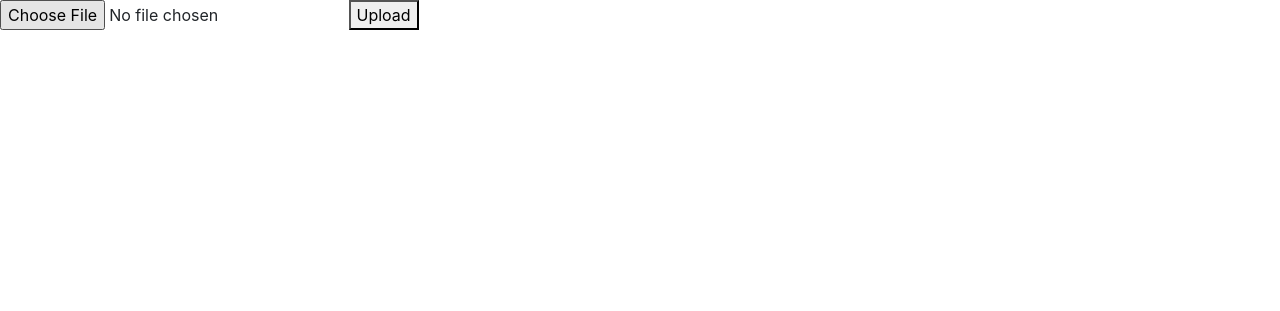
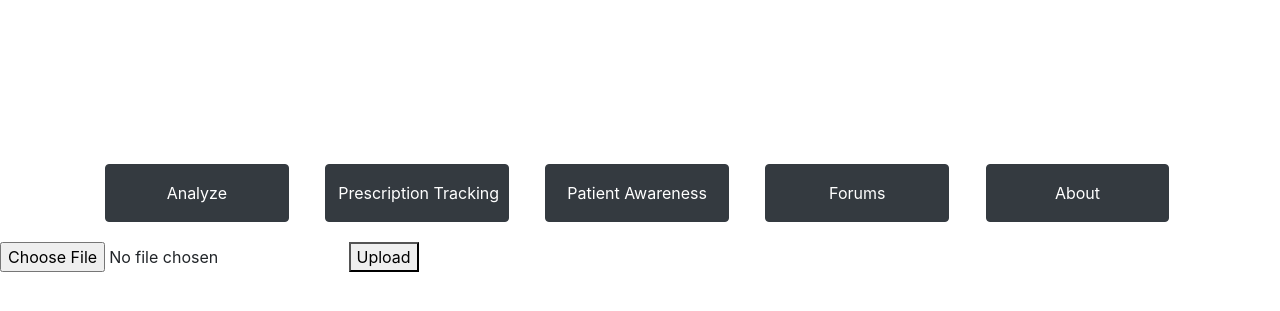
Before and after one commit to Daniel-Davies/TreeHacks, a Django app: page /entry in a window 1280 px wide. Shown: the top 311 px of the page. Run offline with Django 3.2, Linux system fonts and the light colour scheme; some libraries are stand-ins or nearby versions.

Commit message:
Added header and footer subtemplates

```diff
--- a/mysite/DocOc/templates/DocOc/entry.html
+++ b/mysite/DocOc/templates/DocOc/entry.html
@@ -2,9 +2,10 @@
 {% extends 'DocOc/base.html' %}
 
 {% block pagecontent %}
+{% include "DocOC/header.html" %}
 <form method="post" enctype="multipart/form-data" action="/upload">
     <input type="file" name="myfile">
     <button type="submit">Upload</button>
-  </form>
-
+</form>
+{% include "DocOC/footer.html" %}
 {% endblock %}
--- /dev/null
+++ b/mysite/DocOc/templates/DocOc/header.html
@@ -0,0 +1,9 @@
+<div class="container">
+        <div class="justify-content-between m-1" style="padding-top: 18vh;">
+                <a class="btn btn-dark col-2 landingBtn m-3 py-3" href="/entry" role="button" style="font-size: 100%;">Analyze</a>
+                <a class="btn btn-dark col-2 landingBtn m-3 py-3" href="#" role="button" style="font-size: 100%;">Prescription Tracking</a>
+                <a class="btn btn-dark col-2 landingBtn m-3 py-3" href="#" role="button" style="font-size: 100%;">Patient Awareness</a>
+                <a class="btn btn-dark col-2 landingBtn m-3 py-3" href="#" role="button" style="font-size: 100%;">Forums</a>
+                <a class="btn btn-dark col-2 landingBtn m-3 py-3" href="#" role="button" style="font-size: 100%;">About</a>
+          </div>
+  </div>
```
Also changed, not shown: mysite/DocOc/templates/DocOc/footer.html (added).
